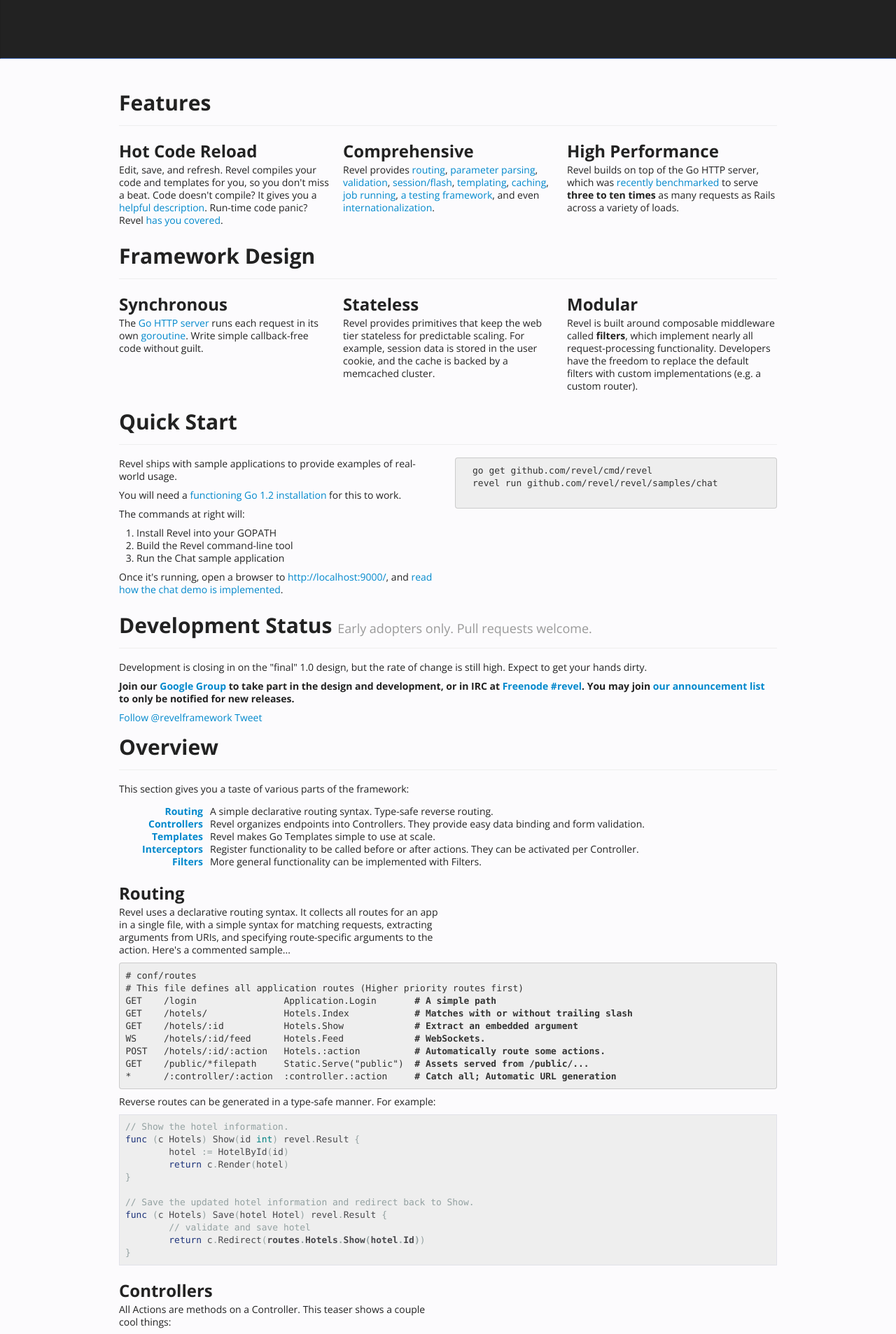
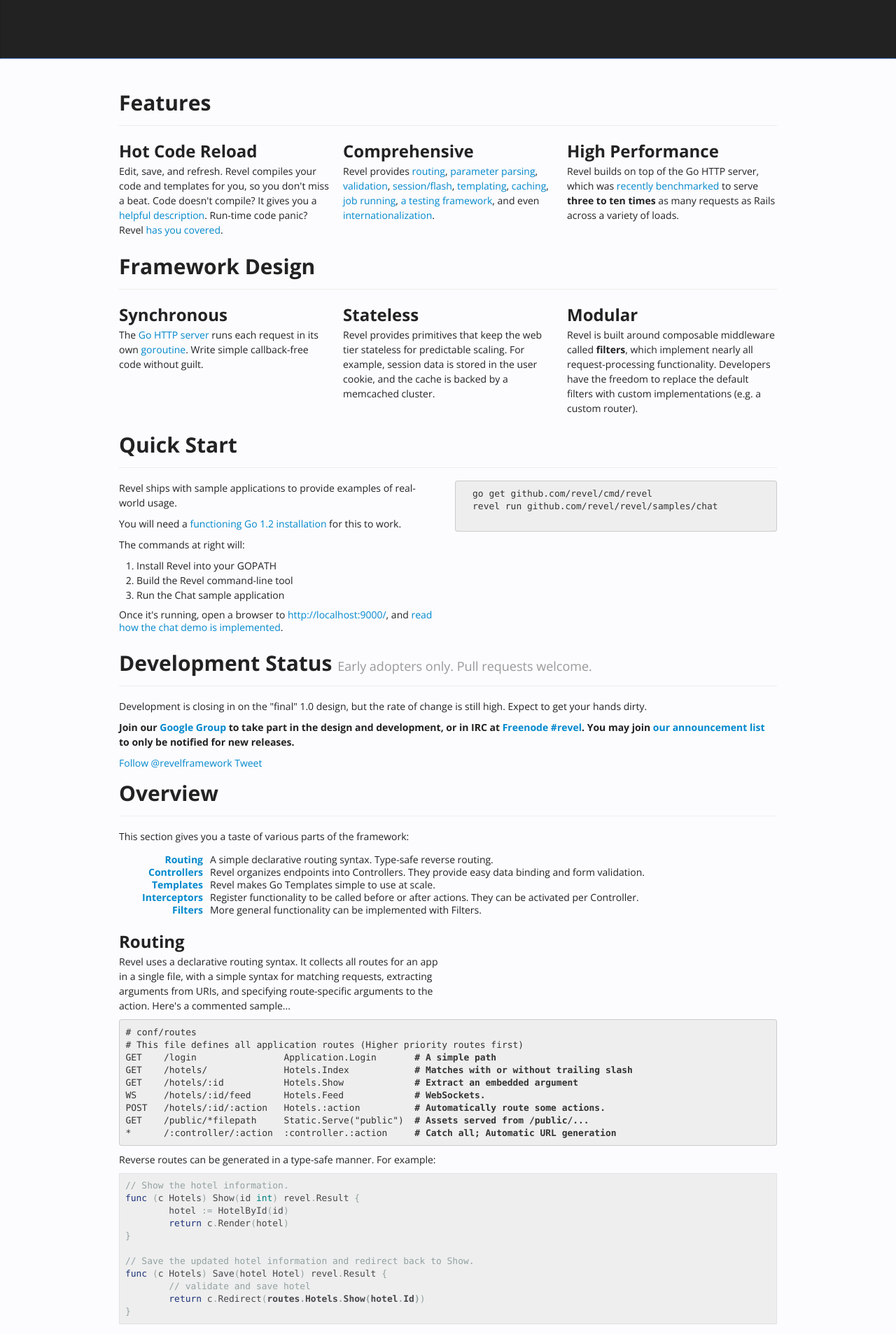
Before and after one commit to revel/revel.github.io, a Jekyll site: the page built from index.html, in a window 1280 px wide. Shown: the part 536-2443 px from the top of the page at 70% size. Built offline with Jekyll 4.4.1, drawn with Linux system fonts in a browser that asks for light colours; comment, search, counter and statistics services are not loaded.

Commit message:
Use a far more readable body line-height

```diff
--- a/css/revel.css
+++ b/css/revel.css
@@ -1,5 +1,9 @@
 body {
   padding: 0 0 40px 0;
+}
+
+p, li {
+  line-height: 1.5em;
 }
 
 .hero-unit {
```
